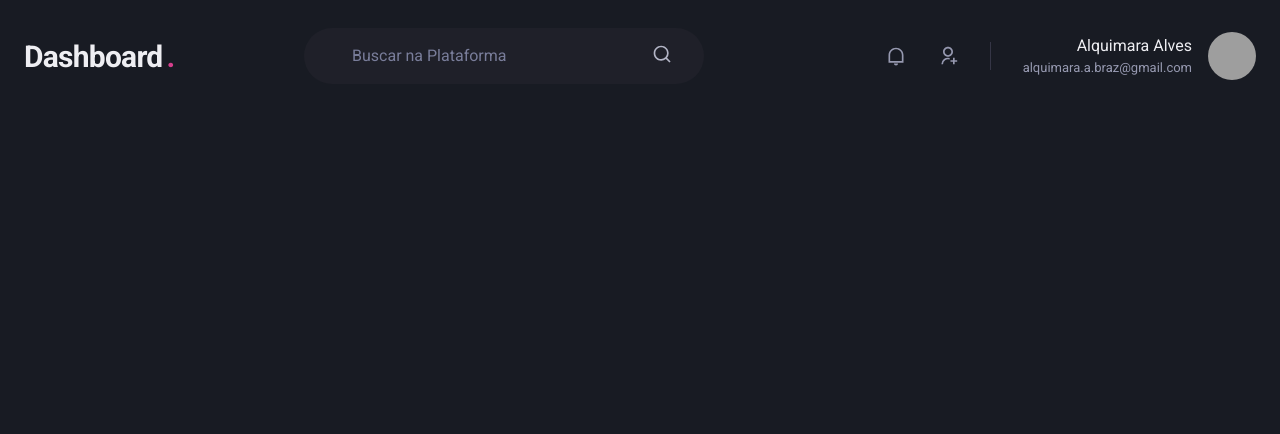
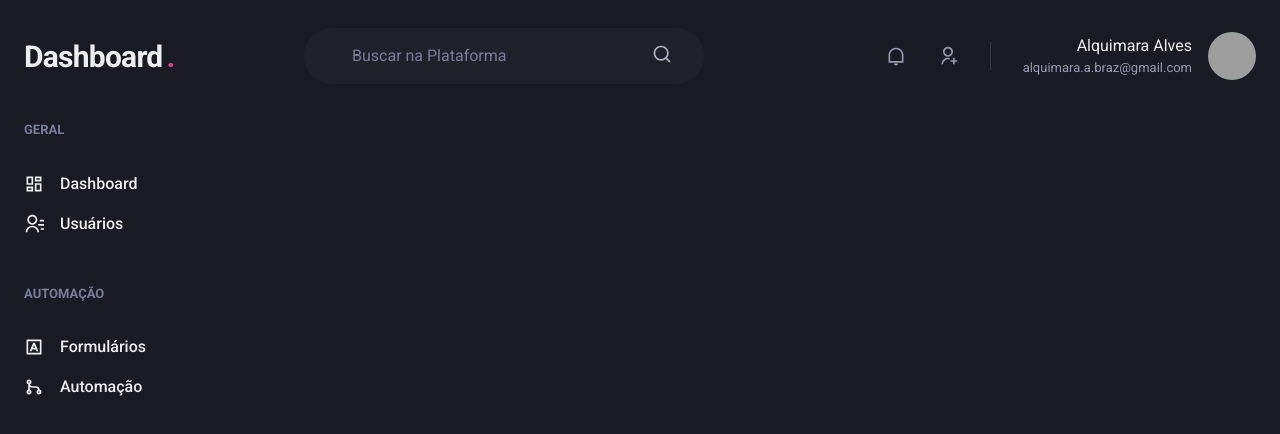
Before and after one commit to alquimara/Dashboard, a Next.js app: page /dashboard in a window 1280 px wide. Shown: the top 434 px of the page. Built offline with nearby package versions, Linux system fonts and the light colour scheme; grey boxes are pictures that could not be loaded.

Commit message:
criado o components de SideBar e adicionado no Dashboard

```diff
--- /dev/null
+++ b/src/components/SideBar.tsx
@@ -0,0 +1,47 @@
+import { Box, Link, Stack,Text,Icon } from '@chakra-ui/react'
+import{RiContactsLine, RiDashboardLine, RiGitMergeLine, RiInputMethodLine} from 'react-icons/ri'
+import React from 'react'
+
+
+export function SideBar() {
+  return (
+    <Box as="aside" w="64" mr="8">
+      <Stack spacing="12" align="flex-start">
+        <Box>
+          <Text fontWeight="bold" color="gray.400" fontSize="small">
+            GERAL
+          </Text>
+          <Stack spacing="4" mt="8" align="stretch">
+            <Link display="flex" alignItems="center">
+            <Icon as={RiDashboardLine} fontSize="20"/>
+            <Text ml="4" fontWeight="medium">Dashboard</Text>
+            </Link>
+            <Link display="flex" alignItems="center">
+            <Icon as={RiContactsLine} fontSize="20"/>
+            <Text ml="4" fontWeight="medium">Usuários</Text>
+            </Link>
+
+          </Stack>
+        </Box>
+        <Box>
+          <Text fontWeight="bold" color="gray.400" fontSize="small">
+            AUTOMAÇÃO
+          </Text>
+          <Stack spacing="4" mt="8" align="stretch">
+            <Link display="flex" alignItems="center">
+            <Icon as={RiInputMethodLine} fontSize="20"/>
+            <Text ml="4" fontWeight="medium">Formulários</Text>
+            </Link>
+            <Link display="flex" alignItems="center">
+            <Icon as={RiGitMergeLine} fontSize="20"/>
+            <Text ml="4" fontWeight="medium">Automação</Text>
+            </Link>
+
+          </Stack>
+        </Box>
+
+      </Stack>
+
+    </Box>
+  )
+}
--- a/src/pages/dashboard.tsx
+++ b/src/pages/dashboard.tsx
@@ -1,8 +1,23 @@
+import { Flex } from '@chakra-ui/react'
+import Head from 'next/head'
 import React from 'react'
 import { Header} from '../components/Header'
+import { SideBar } from '../components/SideBar'
 
 export default function dashboard() {
   return (
-    <Header/>
+    <>
+    <Head>
+      <title>Dashboard</title>
+    </Head>
+    <Flex direction="column" h="100vh">
+      <Header/>
+      <Flex w="100%" my="6" maxWidth="1480px" mx="auto" px="6">
+        <SideBar/>
+      </Flex>
+
+    </Flex>
+
+    </>
   )
 }
--- a/src/pages/index.tsx
+++ b/src/pages/index.tsx
@@ -1,5 +1,4 @@
 import Head from 'next/head'
-import { Inter } from 'next/font/google'
 import { Flex,Button} from '@chakra-ui/react'
 import { InputComponent } from '../components/input'
 
@@ -8,7 +7,7 @@
   return (
     <>
       <Head>
-        <title>Create Next App</title>
+        <title>Login</title>
         <meta name="description" content="Generated by create next app" />
         <meta name="viewport" content="width=device-width, initial-scale=1" />
         <link rel="icon" href="/favicon.ico" />
```
